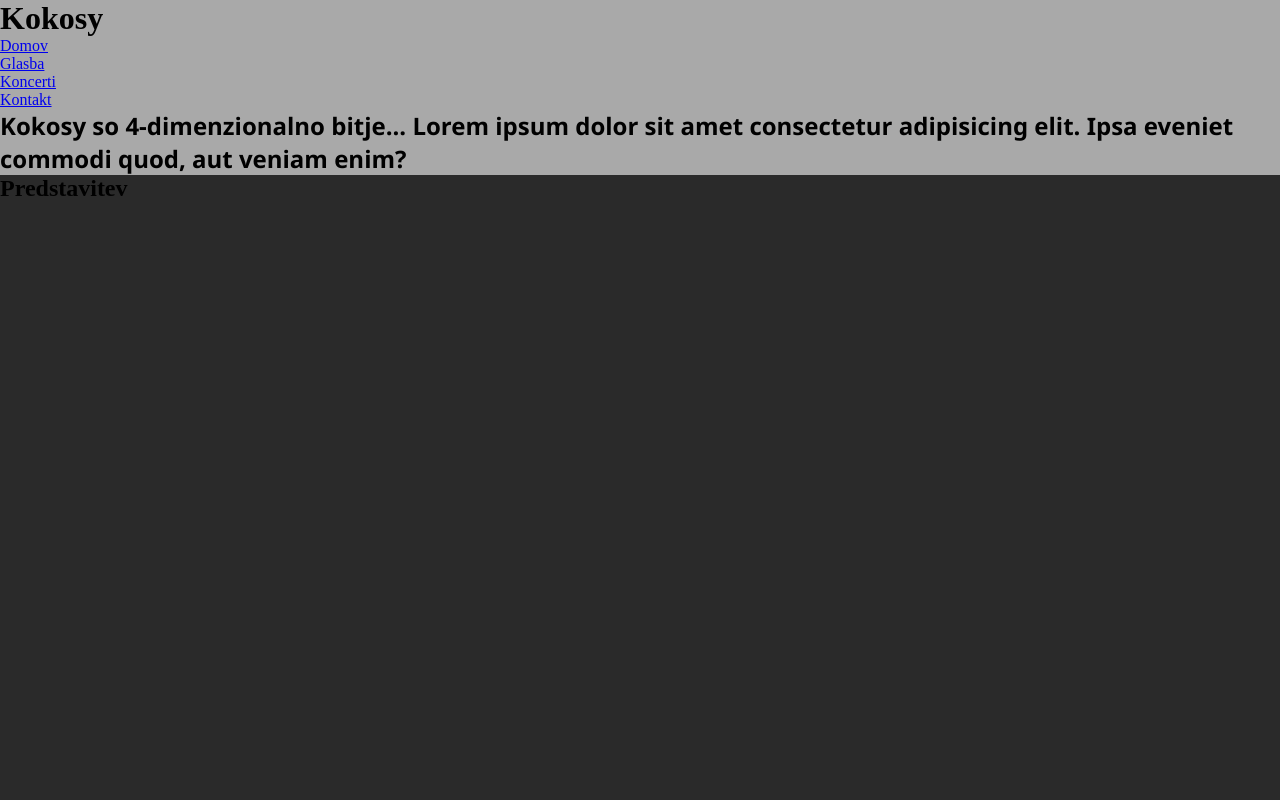
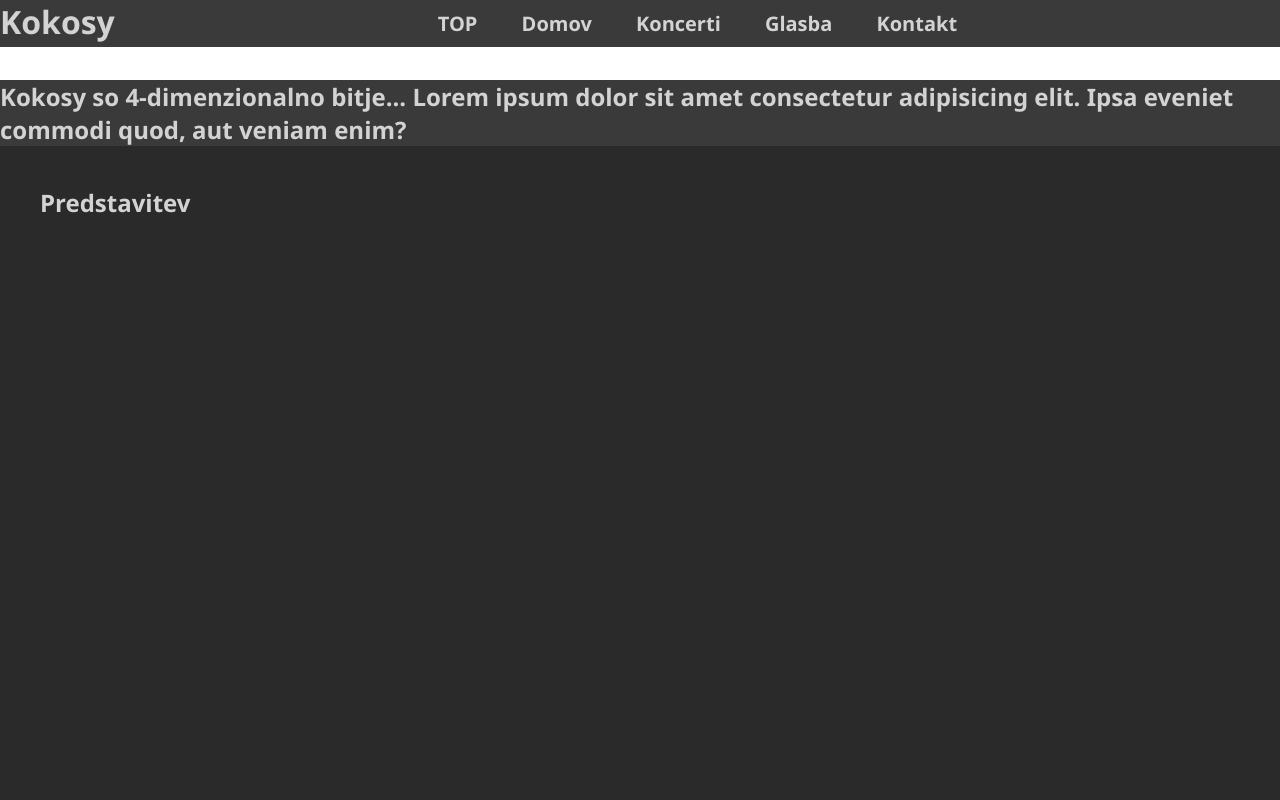
Before and after one commit to jbrlek/LNA-website, a plain HTML site: page kokosy/index.html in a window 1280 px wide. Shown: the top 800 px of the page. Drawn offline with Linux system fonts and the light colour scheme.

Commit message:
Dodan meni in slogi

```diff
--- a/kokosy/css/style.css
+++ b/kokosy/css/style.css
@@ -1,21 +1,51 @@
 *{
+    /*  Correcting the white border around the contents with resetting the defaults for margin and padding.
+        Setting default fonts, colours... */
     margin: 0;
     padding: 0;
+    font-family: 'Segoe UI', Tahoma, Geneva, Verdana, sans-serif;
+    color: lightgray;
 }
-p{
-    font-family: 'Segoe UI', Tahoma, Geneva, Verdana, sans-serif;
+#branding{
+    float: left;
 }
+header {
+    position: fixed;
+    min-height: fit-content;
+    width: 100%;
+}
+nav ul{
+    list-style: none;
+    text-align: center;
+}
+nav li{
+    display: inline-block;
+    padding: 10px 20px;
+}
+nav a{
+    text-decoration: none;
+    font-size: 20px;
+    font-weight: bold;
+}
+
+.spacer{
+    height: 10vh;
+}
+
 .container {
-    background-color: darkgray;
+    background-color: #3a3a3a;
+    color: lightgray;
 }
 .container-alter-1{
     background-color: #2a2a2a;
     min-height: 110vh;
+    padding: 5vh;
 }
 .container-alter-2{
     background-color: #161616;
     min-height: 110vh;
     margin: auto;
+    padding: 5vh;
 }
 .border {
     min-width: 120px;
--- a/kokosy/index.html
+++ b/kokosy/index.html
@@ -23,14 +23,17 @@
                 </div>
                 <nav>
                     <ul>
-                        <li><a href="index.html">Domov</a></li>
-                        <li><a href="glasba.html">Glasba</a></li>
-                        <li><a href="koncerti.html">Koncerti</a></li>
-                        <li><a href="kontakt.html">Kontakt</a></li>
+                        <li><a href="#">TOP</a></li>
+                        <li><a href="#predstavitev">Domov</a></li>
+                        <li><a href="#koncerti">Koncerti</a></li>
+                        <li><a href="#glasba">Glasba</a></li>
+                        <li><a href="#kontakt">Kontakt</a></li>
                     </ul>
                 </nav>
             </div>
         </header>
+
+        <div class='spacer'></div>
 
         <section class="showcase">
             <div class="container">
@@ -39,23 +42,23 @@
                 </h1>
             </div>
 
-            <div class="container-alter-1">
+            <div class="container-alter-1" id="predstavitev">
                 <div class = "border">
                     <h1>Predstavitev</h1>
                 </div>
             </div>
-            <div class="container-alter-2">
+            <div class="container-alter-2" id="koncerti">
                 <br></br>
                 <div class = "border">
                     <h1>Koncerti</h1>
                 </div>
             </div>
-            <div class="container-alter-1">
+            <div class="container-alter-1" id="glasba">
                 <div class = "border">
                     <h1>Glasba</h1>
                 </div>
             </div>
-            <div class="container-alter-2">
+            <div class="container-alter-2" id="kontakt">
                 <div class = "border">
                     <h1>Kontakt</h1>
                 </div>
```
